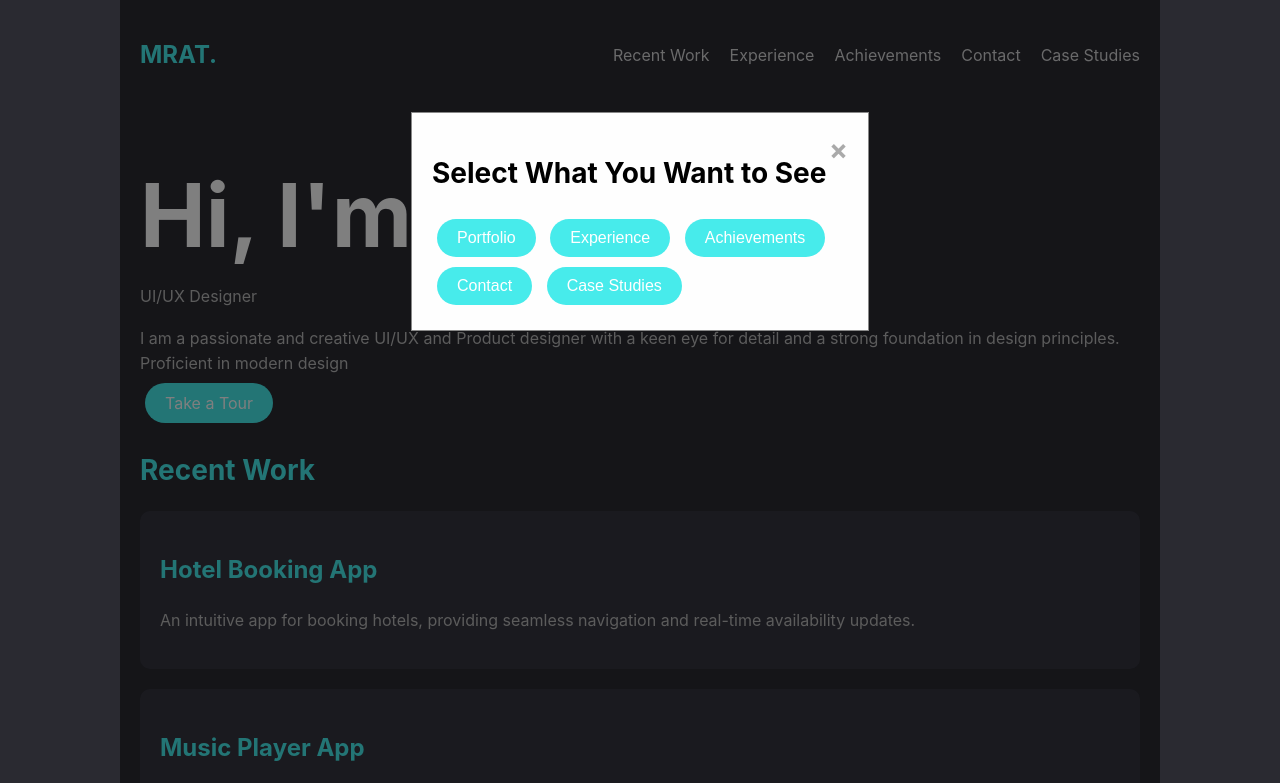
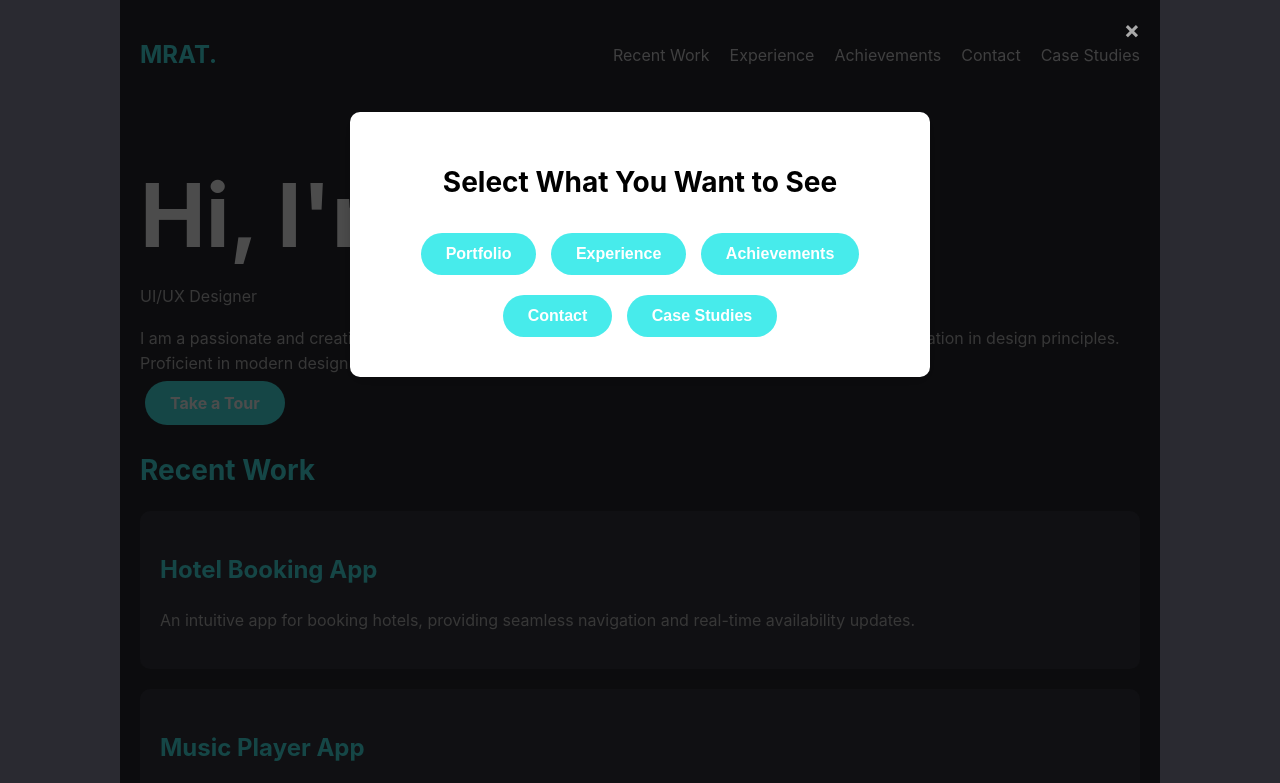
Before and after one commit to Mirza-Raiyan-Ahmed/Mirza_Raiyan_Ahmed, a plain HTML site: page index.html in a window 1280 px wide. Both pictures are taken after a click on the label "Take a Tour". Shown: the top 783 px of the page. Drawn offline with Linux system fonts and the light colour scheme.

Commit message:
Update style.css

```diff
--- a/style.css
+++ b/style.css
@@ -282,64 +282,97 @@ section:hover {
 
 /* Modal Style */
 .tour-modal-checkbox {
-    display: none;
+    display: none; /* Hide the checkbox */
 }
 
+/* Modal Background */
 .tour-modal {
-    display: none;
+    display: none; /* Hidden by default */
     position: fixed;
-    z-index: 1;
+    z-index: 1000; /* Ensure it appears above other elements */
     left: 0;
     top: 0;
     width: 100%;
     height: 100%;
-    background-color: rgba(0, 0, 0, 0.5);
+    background-color: rgba(0, 0, 0, 0.7); /* Darker overlay for better visibility */
     padding-top: 60px;
     animation: fadeIn 0.3s ease-in-out;
 }
 
+/* Show modal when checkbox is checked */
 .tour-modal-checkbox:checked + .tour-modal {
     display: block;
 }
 
+/* Modal Content Box */
 .modal-content {
-    background-color: #fefefe;
-    margin: 5% auto;
-    padding: 20px;
-    border: 1px solid #888;
-    width: 40%;
+    background-color: #ffffff; /* Clean white background */
+    margin: 5% auto; /* Center vertically and horizontally */
+    padding: 30px;
+    border-radius: 10px; /* Rounded corners */
+    width: 50%; /* Moderate width */
+    box-shadow: 0 4px 15px rgba(0, 0, 0, 0.2); /* Soft shadow */
+    animation: slideIn 0.3s ease-in-out;
+    text-align: center; /* Center the content */
 }
 
+/* Close Button */
 .close-btn {
     color: #aaa;
-    float: right;
-    font-size: 28px;
+    font-size: 24px;
     font-weight: bold;
     cursor: pointer;
+    position: absolute;
+    top: 15px;
+    right: 20px;
+    transition: color 0.3s ease;
 }
 
 .close-btn:hover,
 .close-btn:focus {
-    color: black;
+    color: #000;
     text-decoration: none;
 }
 
+/* Option Buttons */
 .option-button {
-    padding: 10px 20px;
-    margin: 5px;
+    padding: 12px 25px;
+    margin: 10px 5px; /* Increased spacing for better layout */
     cursor: pointer;
     background-color: #47ebeb;
     border: none;
     font-size: 16px;
-    color: white;
-    border-radius: 25px; /* Round the button corners */
-    transition: background-color 0.3s ease;
+    color: #ffffff;
+    font-weight: bold;
+    border-radius: 30px; /* Fully rounded buttons */
+    transition: background-color 0.3s ease, transform 0.2s ease;
 }
 
 .option-button:hover {
     background-color: #2a8d8d;
+    transform: scale(1.05); /* Slight zoom on hover */
 }
 
+/* Animations */
+@keyframes fadeIn {
+    from {
+        opacity: 0;
+    }
+    to {
+        opacity: 1;
+    }
+}
+
+@keyframes slideIn {
+    from {
+        transform: translateY(-20%);
+        opacity: 0;
+    }
+    to {
+        transform: translateY(0);
+        opacity: 1;
+    }
+}
 
 
 
```
